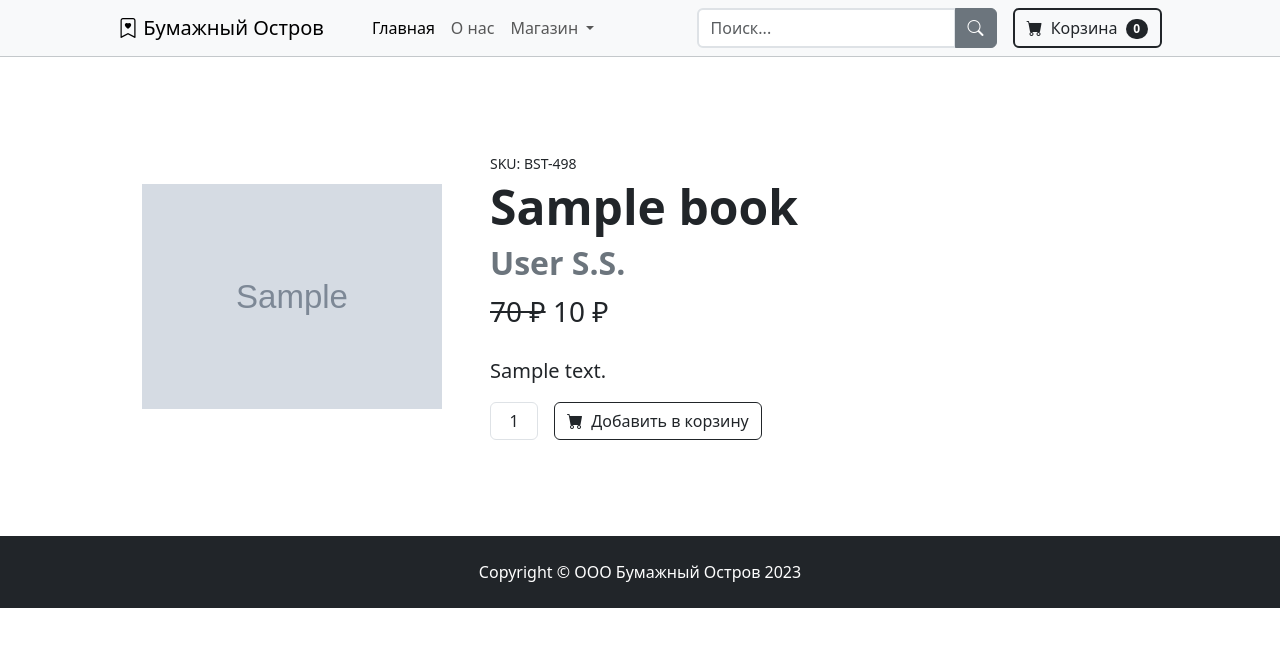
After one commit to SwayMinin/MyPetPetProject, a Django app: page /book/1/ in a window 1280 px wide. The commit adds this page. Shown: the top 647 px of the page. Run offline with Django 5.2, Linux system fonts and the light colour scheme; tables that the repository leaves empty hold one stand-in row (values such as "Sample post"); grey boxes marked "Sample" are stand-in pictures; some libraries are stand-ins or nearby versions.

Commit message:
Book details page

```diff
--- a/mypets/models.py
+++ b/mypets/models.py
@@ -11,7 +11,7 @@ class Author(models.Model):
     biography = models.TextField(blank=True, null=True)
 
     def __str__(self):
-        return f'{self.last_name} {self.first_name} {self.father_name}'
+        return f'{self.last_name} {self.first_name[0]}.{self.father_name[0]}.'
 
 
 class Publisher(models.Model):
--- a/mypets/urls.py
+++ b/mypets/urls.py
@@ -6,7 +6,8 @@ from . import views
 
 urlpatterns = [
     path('', views.index, name='index'),
-    path('add/<int:product_id>/', views.add_to_cart, name='add_to_cart'),
+    path('book/<int:book_id>/', views.book_details, name='add_to_cart'),
+    path('add/<int:bookt_id>/', views.add_to_cart, name='add_to_cart'),
     path('remove/<int:cart_item_id>/', views.remove_from_cart, name='remove_from_cart'),
     path('cart/', views.cart_detail, name='cart_detail'),
 ]
--- a/mypets/views.py
+++ b/mypets/views.py
@@ -29,18 +29,19 @@ def index(request):
     # Render the HTML template index.html with the data in the context variable
     return render(request, 'index.html', context=context)
 
+
 def book_details(request, book_id):
-    product = get_object_or_404(Book, id=book_id)
+    book = get_object_or_404(Book, id=book_id)
 
     if request.method == "POST":
         messages.success(request, f"{book.title} added to your cart.")
-        return redirect("cart:add_to_cart", product_id=product.id)
+        return redirect("cart:add_to_cart", book_id=book.id)
 
     context = {
-        "product": product,
+        "book": book,
     }
 
-    return render(request, "products/product_detail.html", context)
+    return render(request, "book_detail.html", context)
 
 
 @login_required(login_url='/login/')
--- a/templates/base.html
+++ b/templates/base.html
@@ -57,11 +57,11 @@
                     </button>
                 </form>
                 </div>
-                <button class="btn btn-outline-dark border-2 border-dark" type="submit">
+                <a href="/cart/" class="btn btn-outline-dark border-2 border-dark">
                     <i class="bi-cart-fill me-1"></i>
                     Корзина
                     <span class="badge bg-dark text-white ms-1 rounded-pill">0</span>
-                </button>
+                </a>
             </form>
         </div>
     </div>
--- /dev/null
+++ b/templates/book_detail.html
@@ -0,0 +1,30 @@
+{% extends "base.html" %}
+{% block title %} {{ book.title }} | Книжный интернет-магазин  {% endblock title%}
+{% block content %}
+    <!-- Product section-->
+    <section class="py-5">
+        <div class="container px-4 px-lg-5 my-5">
+            <div class="row gx-4 gx-lg-5 align-items-center mx-auto">
+                <div class="col-md-4"><img class="card-img-top mb-5 mb-md-0" src="{{ book.cover_image.url }}" alt="..." /></div>
+                <div class="col-md-6">
+                    <div class="small mb-1">SKU: BST-498</div>
+                    <h1 class="display-5 fw-bolder">{{ book.title }}</h1>
+                    <h2 class="fw-bolder text-secondary">{{ book.author }}</h2>
+                    <div class="fs-3 mb-4">
+                        <span class="text-decoration-line-through">{{ book.price|add:60 }} ₽</span>
+                        <span>{{ book.price }} ₽</span>
+                    </div>
+                    <p class="lead">{{ book.description }}</p>
+                    <div class="d-flex">
+                        <input class="form-control text-center me-3" id="inputQuantity" type="num" value="1" style="max-width: 3rem" />
+                        <button class="btn btn-outline-dark flex-shrink-0" type="button">
+                            <i class="bi-cart-fill me-1"></i>
+                            Добавить в корзину
+                        </button>
+                    </div>
+                </div>
+            </div>
+        </div>
+    </section>
+
+{% endblock %}
```
Also changed, not shown: templates/index.html (+7 -2 lines).
